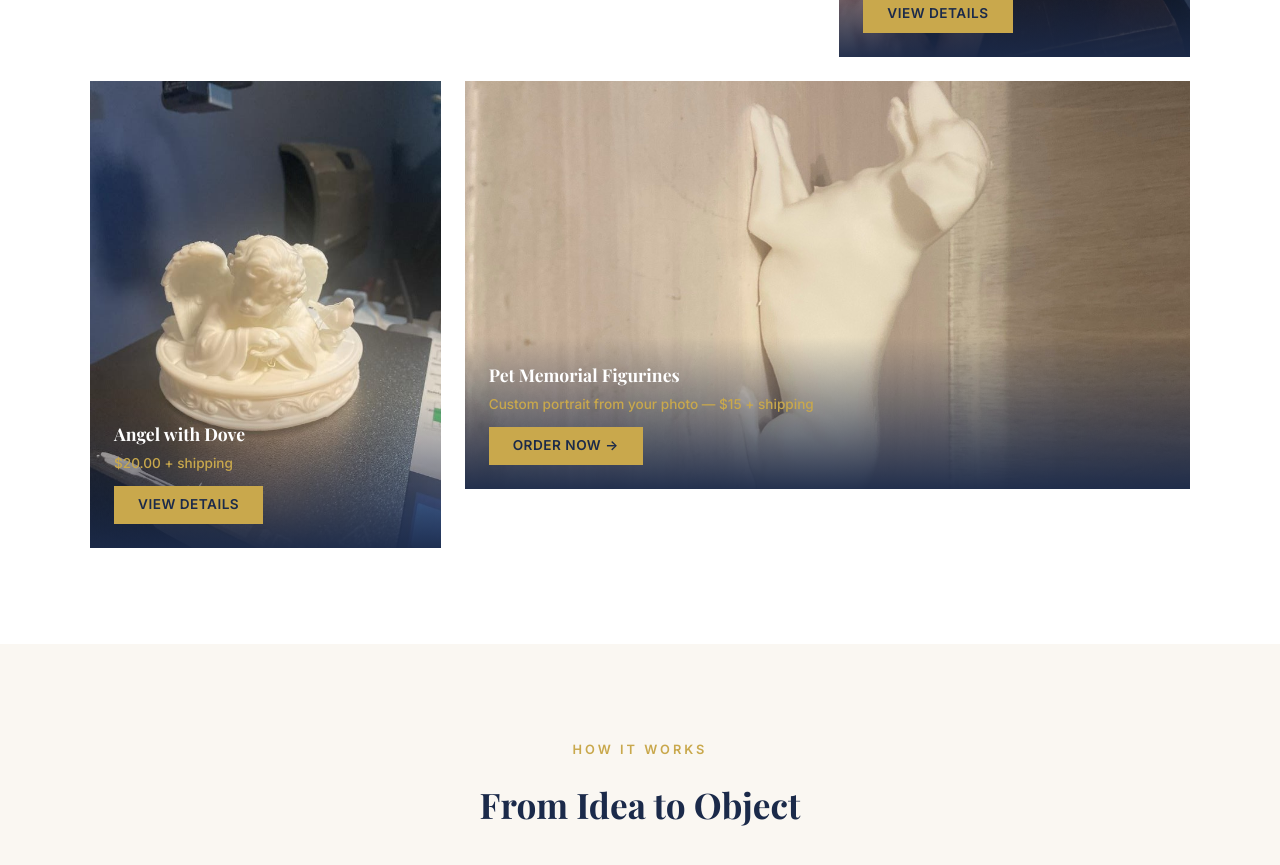
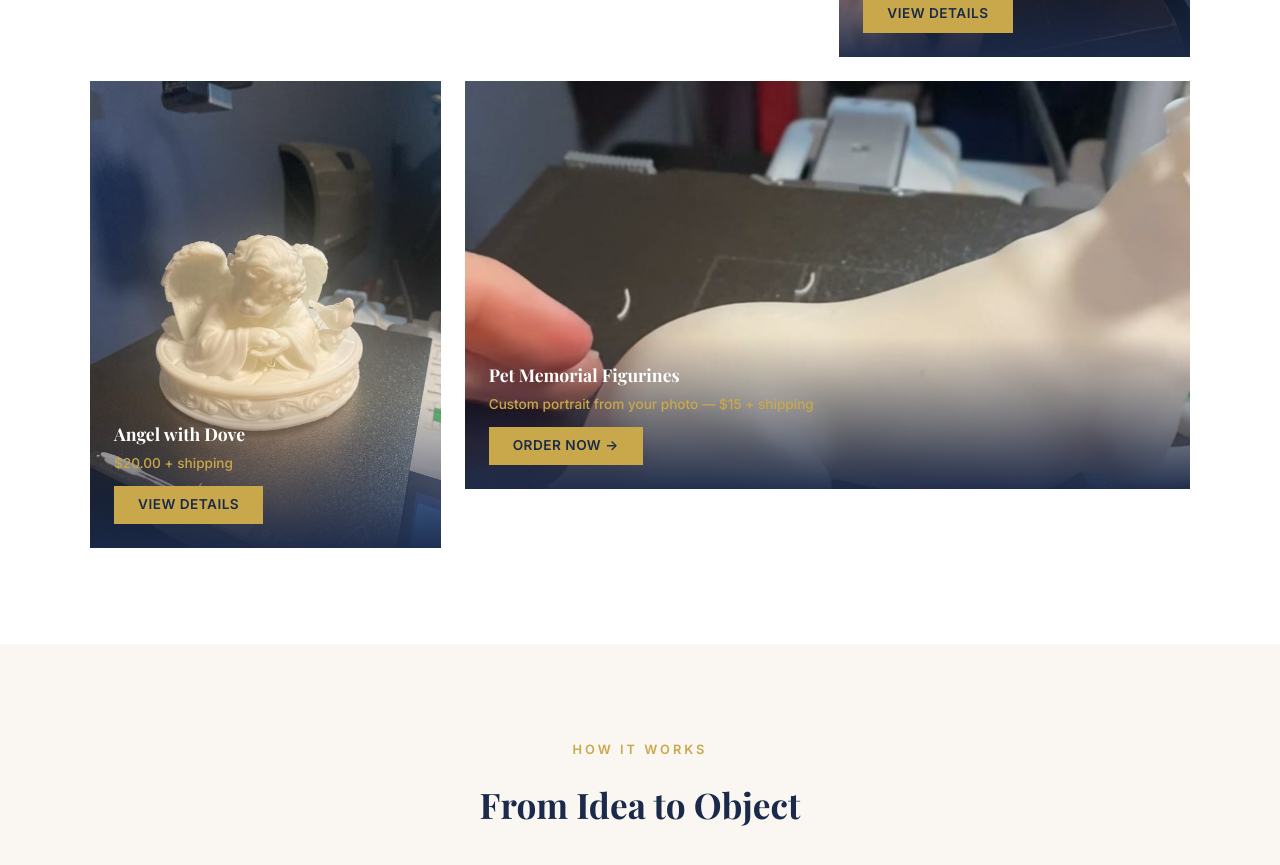
Before and after one commit to nickb4456/creativejumps.org, a plain HTML site: page index.html in a window 1280 px wide. Shown: the part 1973-2838 px from the top of the page. Drawn offline with nearby package versions, Linux system fonts and the light colour scheme.

Commit message:
Fix dog orientation in gallery — swap abbey-side.jpg for abbey-on-bed.jpg (faces right)

```diff
--- a/index.html
+++ b/index.html
@@ -431,7 +431,7 @@
             </div>
         </a>
         <a href="products/pet-portrait.html" class="gallery-item featured" style="grid-column: span 2;">
-            <img src="images/abbey-side.jpg" alt="Custom 3D-printed dog memorial figurine — Abbey" loading="lazy">
+            <img src="images/abbey-on-bed.jpg" alt="Custom 3D-printed dog memorial figurine — Abbey, fresh off the Bambu Lab" loading="lazy">
             <div class="overlay">
                 <h3>Pet Memorial Figurines</h3>
                 <p>Custom portrait from your photo &mdash; $15 + shipping</p>
```
